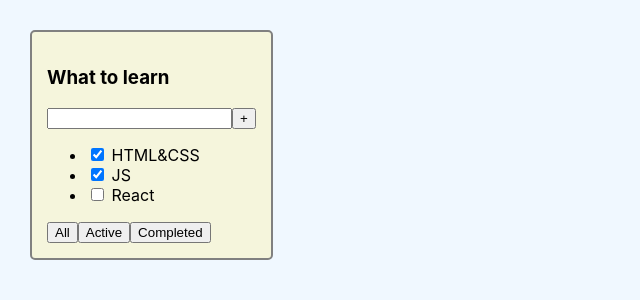
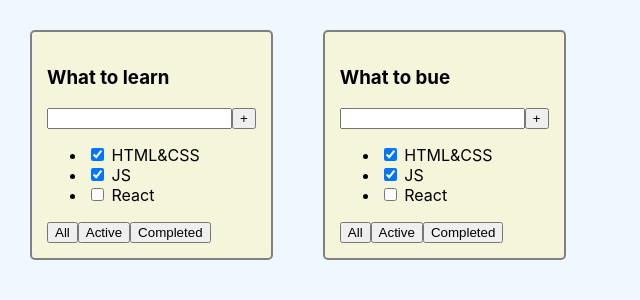
Before and after one commit to prohoryakovlev/TodoList, a React (Create React App) app: page / in a window 1280 px wide. Shown: the top 300 px of the page, without its empty margins (0-640 px from the left). Built offline with nearby package versions, Linux system fonts and the light colour scheme.

Commit message:
PropsType

```diff
--- a/src/App.tsx
+++ b/src/App.tsx
@@ -1,13 +1,34 @@
 import React from 'react';
 import './App.css';
-import TodoList from "./TodoList";
+import TodoList, {TaskType} from "./TodoList";
+
+
 
 function App() {
+    const todoListTitle_1: string = "What to learn"
+    const todoListTitle_2: string = "What to bue"
+    const tacks_1: Array<TaskType> = [
+        {id: 1, isDone: true, title: "HTML&CSS" },
+        {id: 2, isDone: true, title: "JS" },
+        {id: 3, isDone: false, title: "REACT" },
+        {id: 4, isDone: true, title: "REDUX" },
+    ]
+    const sacks_2: Array<TaskType> = [
+        {id: 5, isDone: true, title: "Bread" },
+        {id: 6, isDone: true, title: "Chocolate" },
+        {id: 7, isDone: false, title: "Tea" },
+        {id: 8, isDone: true, title: "Coffee" },
+    ]
+
     return (
+
+
         <div className="App">
-            <TodoList/>
+            <TodoList title={todoListTitle_1} tasks={tacks_1}/>
+            <TodoList title={todoListTitle_2} tasks={sacks_2}/>
         </div>
-    );
+    )
+        ;
 }
 
 export default App;
--- a/src/TodoList.tsx
+++ b/src/TodoList.tsx
@@ -1,9 +1,22 @@
-import React from "react";
+import React, {FC} from "react";
 
-const TodoList = () => {
+type TodoListPropsType = {
+    title: string
+    tasks: Array<TaskType>
+}
+
+export type TaskType = {
+    id: number
+    isDone: boolean
+    title: string
+}
+
+const TodoList: FC<TodoListPropsType> = (props) => {
+    const title = props.title
+
     return(
     <div className="todoList">
-        <h3>What to learn</h3>
+        <h3>{title}</h3>
         <div>
             <input/>
             <button>+</button>
```
